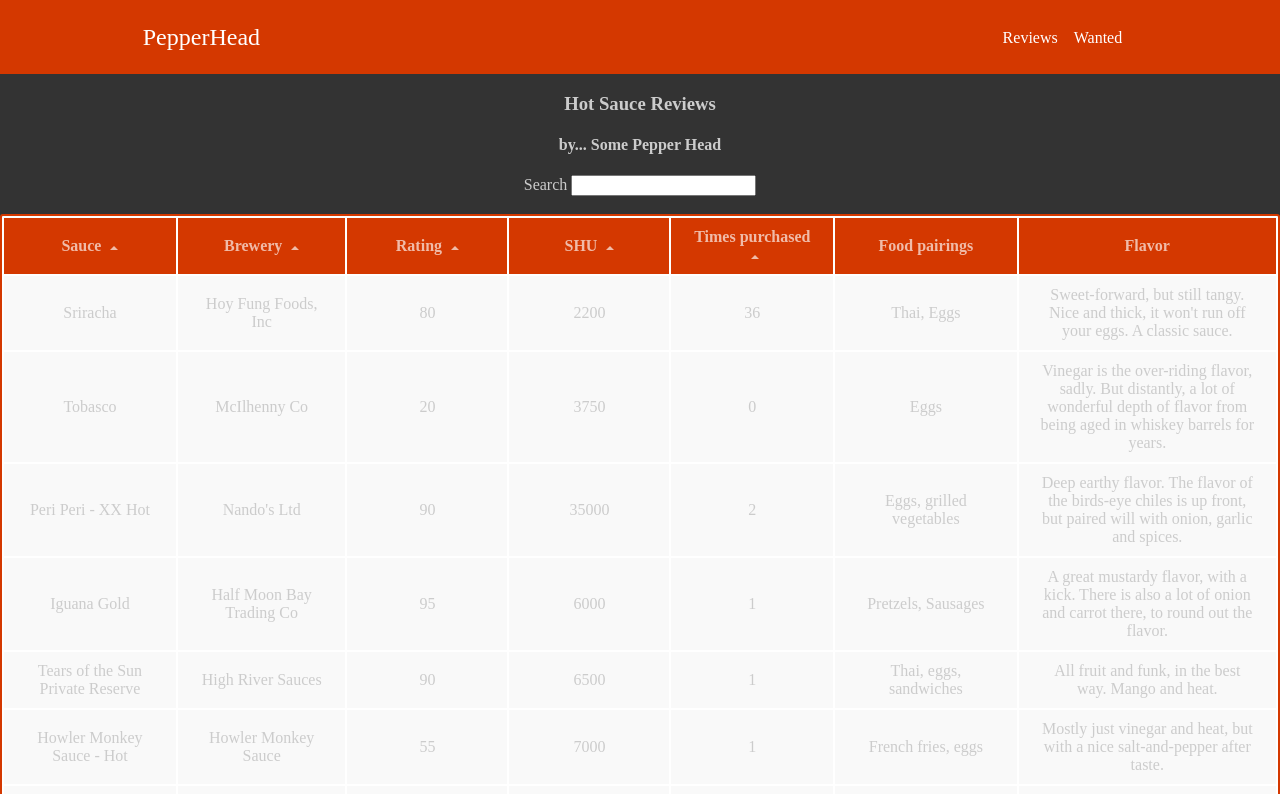
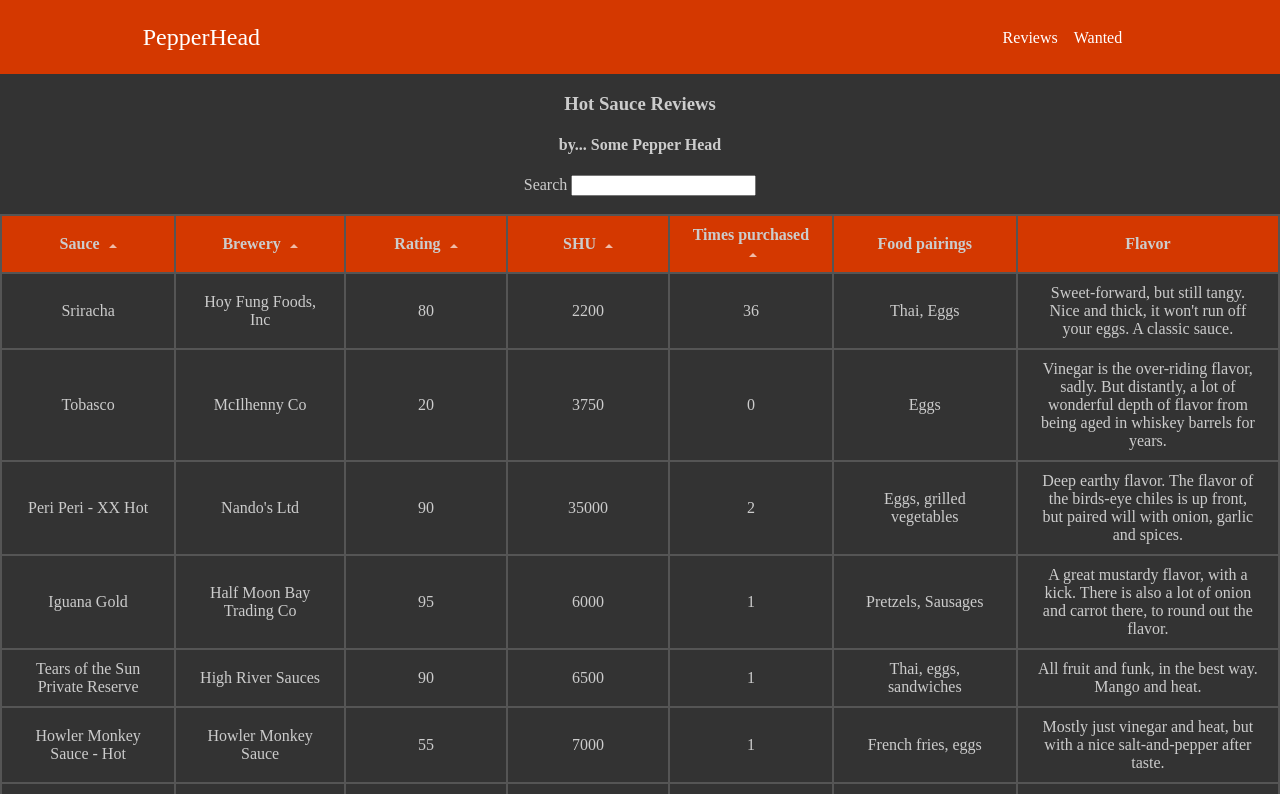
Before and after one commit to john-science/pepperhead, a Vue app: page / in a window 1280 px wide. Shown: the top 794 px of the page. Built offline with nearby package versions, Linux system fonts and the light colour scheme.

Commit message:
Adding dark mode to master table

```diff
--- a/src/components/HotSauceTable.vue
+++ b/src/components/HotSauceTable.vue
@@ -104,24 +104,23 @@
   color: #444;
 }
 
+table, th, td {
+  border: 2px solid #555555;
+  border-collapse: collapse;
+}
+
 table {
   border: 2px solid #d43800;
   border-radius: 3px;
-  background-color: #fff;
 }
 
 th {
   background-color: #d43800;
-  color: rgba(255, 255, 255, 0.66);
   cursor: pointer;
   -webkit-user-select: none;
   -moz-user-select: none;
   -ms-user-select: none;
   user-select: none;
-}
-
-td {
-  background-color: #f9f9f9;
 }
 
 th,
```
